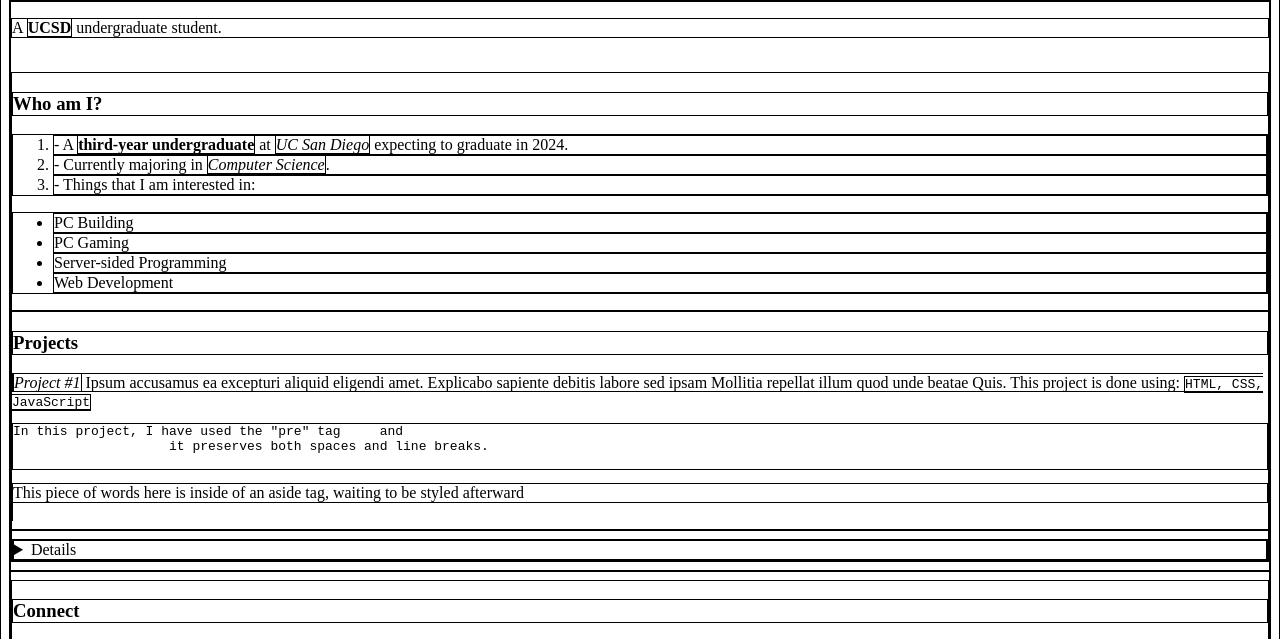
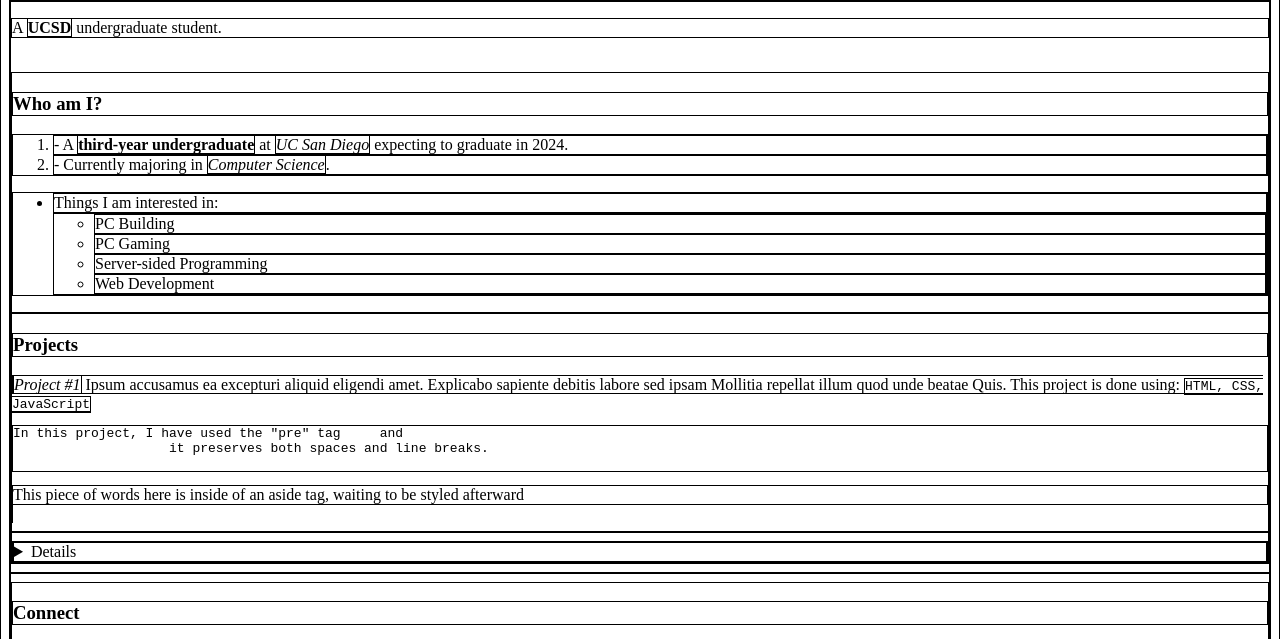
Before and after one commit to Yuxuan-Wu/cse134bhw2, a plain HTML site: page index.html in a window 1280 px wide. Shown: the part 142-781 px from the top of the page. Drawn offline with Linux system fonts and the light colour scheme; files whose address does not match are found by name.

Commit message:
Syntax correction

```diff
--- a/index.html
+++ b/index.html
@@ -28,13 +28,15 @@
             <ol>
                 <li>- A <b>third-year undergraduate</b> at <em>UC San Diego</em> expecting to graduate in 2024.</li>
                 <li>- Currently majoring in <em>Computer Science</em>.</li>
-                <li>- Things that I am interested in:</li>
             </ol>
             <ul>
-                <li>PC Building</li>
-                <li>PC Gaming</li>
-                <li>Server-sided Programming</li>
-                <li>Web Development</li>
+                <li>Things I am interested in:</li>
+                <ul>
+                    <li>PC Building</li>
+                    <li>PC Gaming</li>
+                    <li>Server-sided Programming</li>
+                    <li>Web Development</li>
+                </ul>
             </ul>
 
         </section>
```
